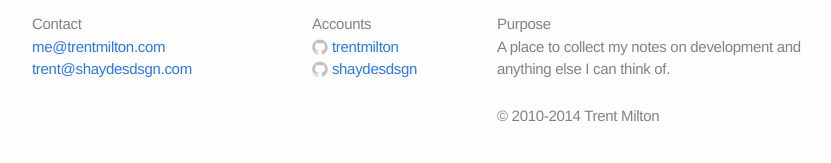
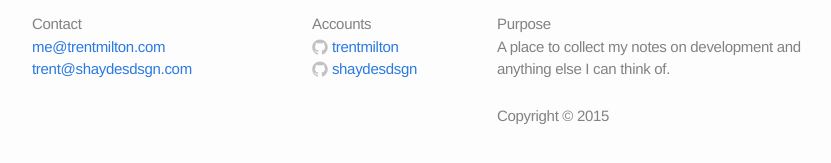
Before and after one commit to trentmilton/trentmilton-site-jekyll, a Jekyll site: the page built from index.html, in a window 1280 px wide and 900 px high, scrolled down 4588 px. Shown: the part 680-843 px from the top of the window, without its empty margins (208-1039 px from the left). Built offline with Jekyll 4.4.1, drawn with Linux system fonts in a browser that asks for light colours.

Commit message:
Copyright

```diff
--- a/_includes/footer.html
+++ b/_includes/footer.html
@@ -60,7 +60,7 @@
     	<p class="text">Purpose</p>
       <p class="text">{{ site.description }}</p>
       <br>
-      <p class="text">© 2010-2014 Trent Milton</p>
+      <p class="text">Copyright © 2015</p>
       <br><br>
     </div>
 
```
